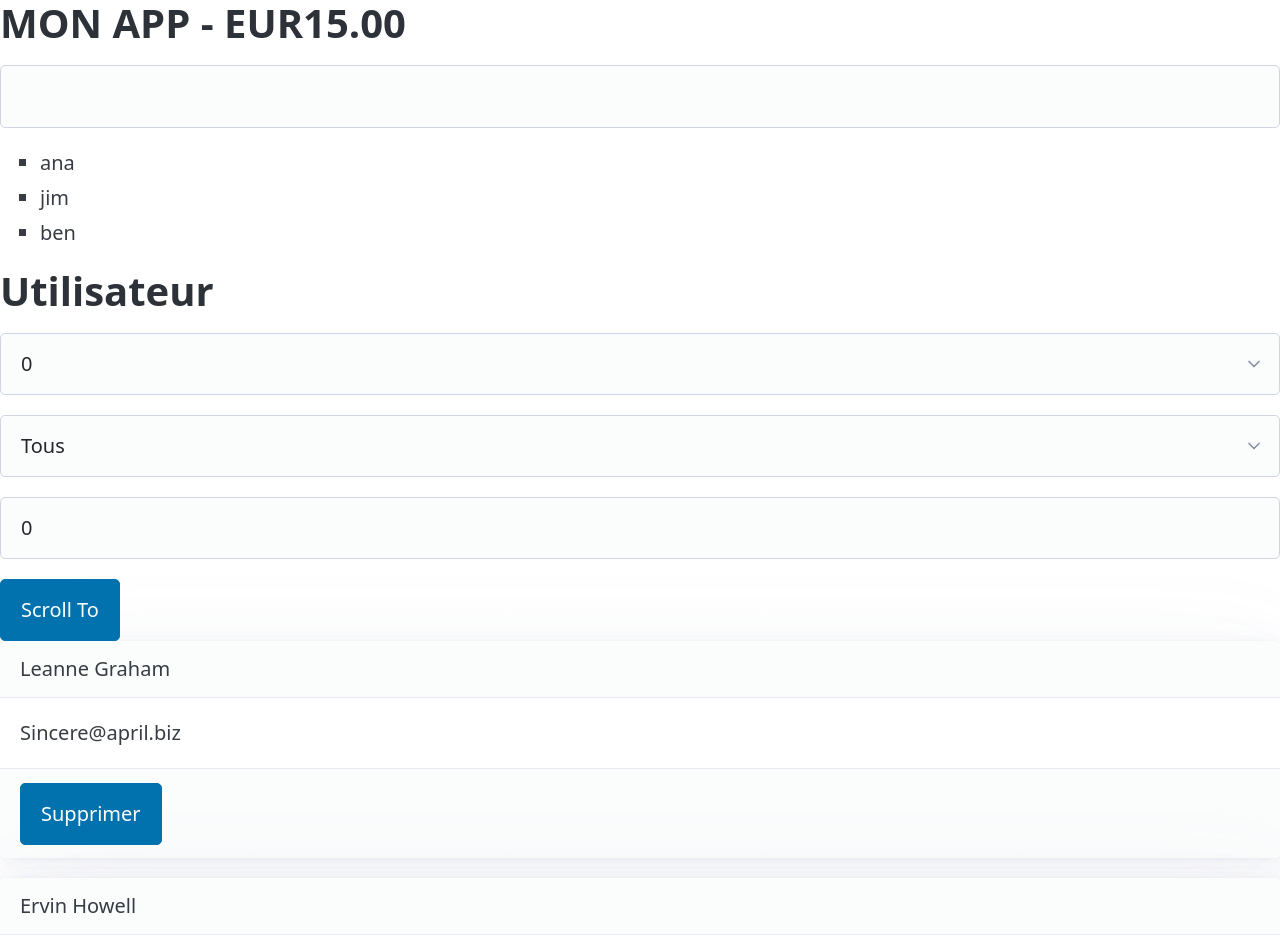
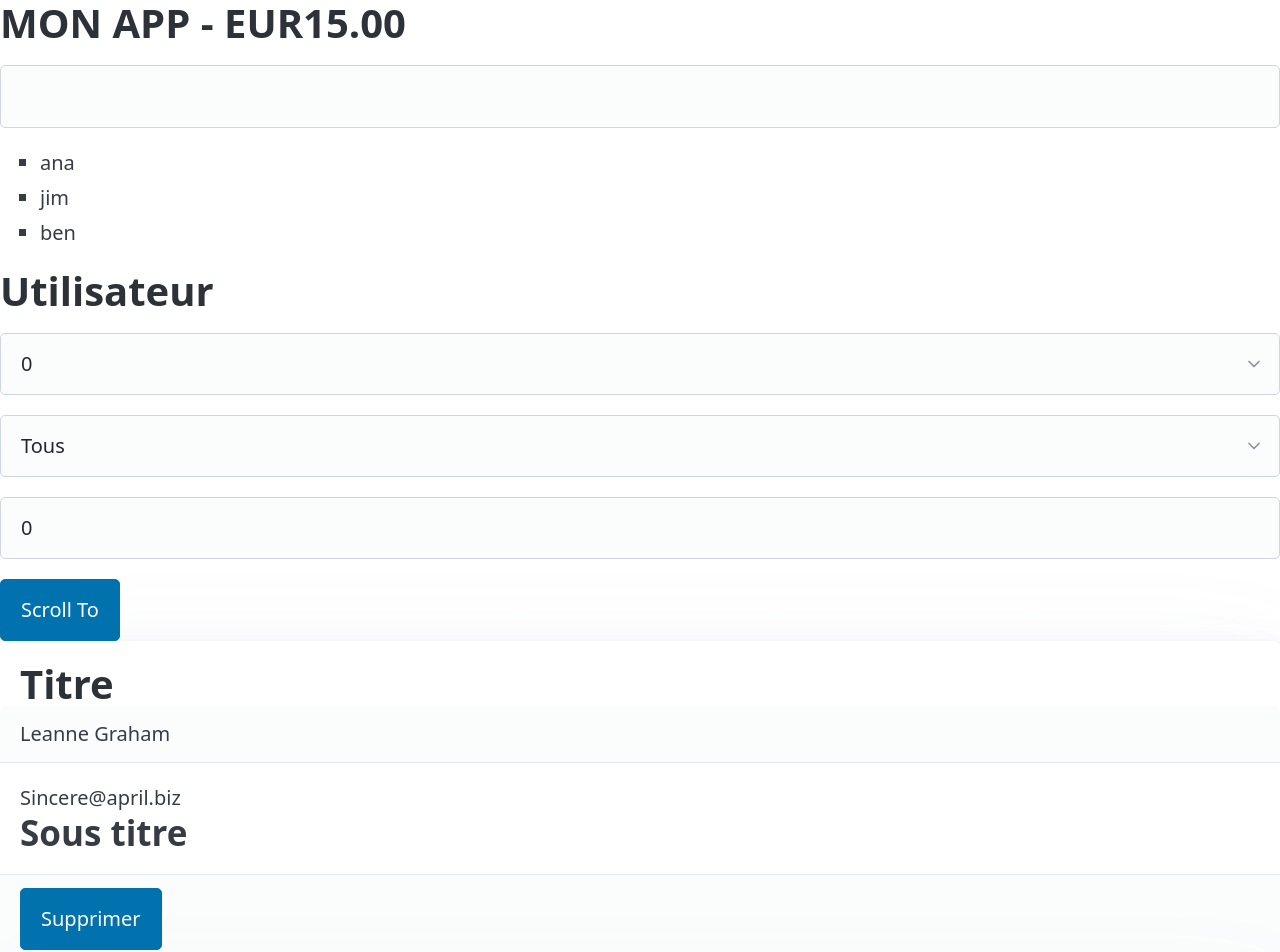
Before and after one commit to MOUAHDI/Trainning-Angular-18, an Angular app: page / in a window 1280 px wide. Shown: the top 952 px of the page. Built offline with nearby package versions, Linux system fonts and the light colour scheme.

Commit message:
content child

```diff
--- a/src/app/features/users/user-card/user-card.component.ts
+++ b/src/app/features/users/user-card/user-card.component.ts
@@ -1,4 +1,4 @@
-import { Component, Input } from "@angular/core";
+import { AfterContentInit, AfterViewInit, Component, ContentChild, ElementRef, Input, OnInit } from "@angular/core";
 import { User } from "../../../../core/interfaces/user.interface";
 import { LangPipe } from "../../../shared/pipes/lang.pipe";
 
@@ -6,16 +6,24 @@ import { LangPipe } from "../../../shared/pipes/lang.pipe";
     selector: 'app-user-card',
     template: `
         <article>
+            <ng-content select="h1"></ng-content>
             <header>{{ user.name }}</header>
              {{ user.email }}
+             <ng-content select="h2"></ng-content>
             <footer>
                 <button>{{ 'REMOVE' | lang:'fr' }}</button>
             </footer>
+
         </article>
     `,
     standalone: true,
     imports: [LangPipe]
 })
-export class UserCardComponent {
+export class UserCardComponent implements AfterContentInit {
     @Input() user: User = {} as User
+    @ContentChild('title') myTitle!: ElementRef
+
+    ngAfterContentInit(): void {
+        console.log(this.myTitle)
+    }
 }
--- a/src/app/features/users/users.component.html
+++ b/src/app/features/users/users.component.html
@@ -22,5 +22,8 @@
 </div>
 
 @for (u of users | extFilter:extSelected ; track u.id) {
-  <app-user-card [user]="u" #refUser />
+  <app-user-card [user]="u" #refUser>
+    <h1 #title>Titre</h1>
+    <h2>Sous titre</h2>
+  </app-user-card>
 }
```
